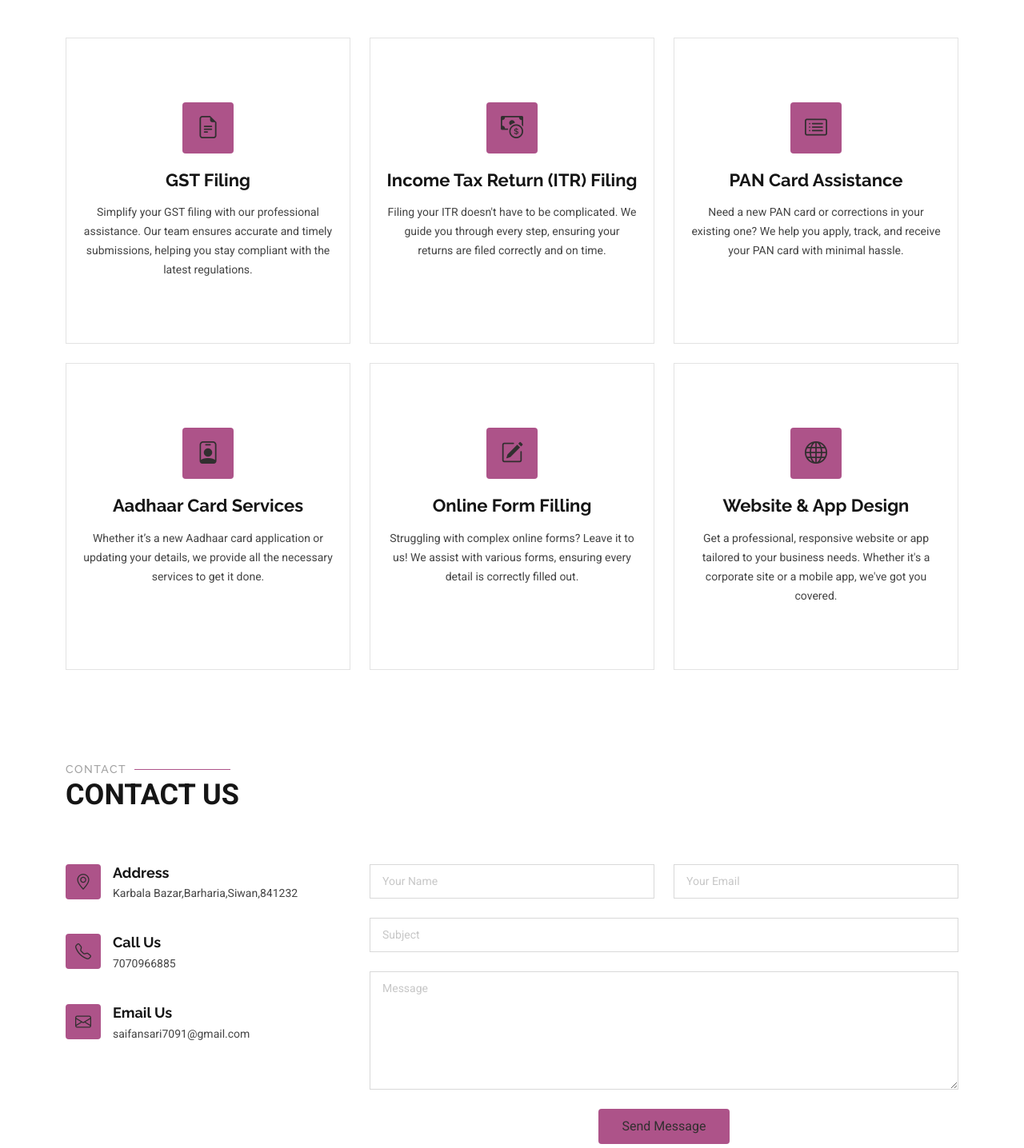
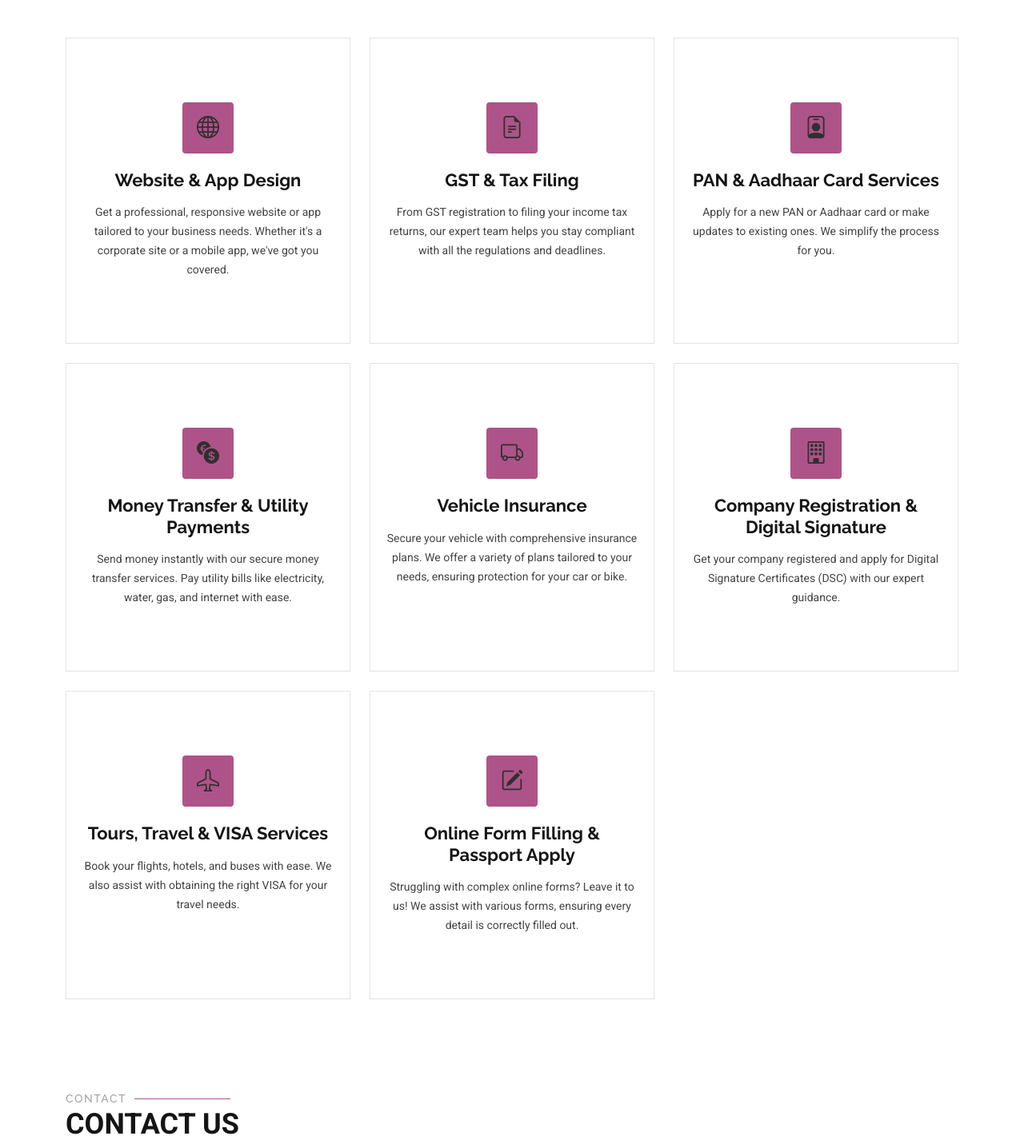
Before and after one commit to Saifullah-ansari/One-Stop, a plain HTML site: page index.html in a window 1280 px wide. Shown: the part 1420-2856 px from the top of the page at 80% size. Drawn offline with nearby package versions, Linux system fonts and the light colour scheme.

Commit message:
some changes

```diff
--- a/index.html
+++ b/index.html
@@ -179,67 +179,8 @@
 
         <div class="row gy-4">
 
+          <!-- Website & App Design -->
           <div class="col-lg-4 col-md-6" data-aos="fade-up" data-aos-delay="100">
-            <div class="service-item position-relative">
-              <div class="icon">
-                <i class="bi bi-file-earmark-text"></i>
-              </div>
-              <a href="service-details.html" class="stretched-link">
-                <h3>GST Filing</h3>
-              </a>
-              <p>Simplify your GST filing with our professional assistance. Our team ensures accurate and timely submissions, helping you stay compliant with the latest regulations.</p>
-            </div>
-          </div><!-- End Service Item -->
-
-          <div class="col-lg-4 col-md-6" data-aos="fade-up" data-aos-delay="200">
-            <div class="service-item position-relative">
-              <div class="icon">
-                <i class="bi bi-cash-coin"></i>
-              </div>
-              <a href="service-details.html" class="stretched-link">
-                <h3>Income Tax Return (ITR) Filing</h3>
-              </a>
-              <p>Filing your ITR doesn't have to be complicated. We guide you through every step, ensuring your returns are filed correctly and on time.</p>
-            </div>
-          </div><!-- End Service Item -->
-
-          <div class="col-lg-4 col-md-6" data-aos="fade-up" data-aos-delay="300">
-            <div class="service-item position-relative">
-              <div class="icon">
-                <i class="bi bi-card-list"></i>
-              </div>
-              <a href="service-details.html" class="stretched-link">
-                <h3>PAN Card Assistance</h3>
-              </a>
-              <p>Need a new PAN card or corrections in your existing one? We help you apply, track, and receive your PAN card with minimal hassle.</p>
-            </div>
-          </div><!-- End Service Item -->
-
-          <div class="col-lg-4 col-md-6" data-aos="fade-up" data-aos-delay="400">
-            <div class="service-item position-relative">
-              <div class="icon">
-                <i class="bi bi-person-badge"></i>
-              </div>
-              <a href="service-details.html" class="stretched-link">
-                <h3>Aadhaar Card Services</h3>
-              </a>
-              <p>Whether it’s a new Aadhaar card application or updating your details, we provide all the necessary services to get it done.</p>
-            </div>
-          </div><!-- End Service Item -->
-
-          <div class="col-lg-4 col-md-6" data-aos="fade-up" data-aos-delay="500">
-            <div class="service-item position-relative">
-              <div class="icon">
-                <i class="bi bi-pencil-square"></i>
-              </div>
-              <a href="service-details.html" class="stretched-link">
-                <h3>Online Form Filling</h3>
-              </a>
-              <p>Struggling with complex online forms? Leave it to us! We assist with various forms, ensuring every detail is correctly filled out.</p>
-            </div>
-          </div><!-- End Service Item -->
-
-          <div class="col-lg-4 col-md-6" data-aos="fade-up" data-aos-delay="600">
             <div class="service-item position-relative">
               <div class="icon">
                 <i class="bi bi-globe"></i>
@@ -251,11 +192,100 @@
             </div>
           </div><!-- End Service Item -->
 
+          <!-- GST & Tax Filing -->
+          <div class="col-lg-4 col-md-6" data-aos="fade-up" data-aos-delay="200">
+            <div class="service-item position-relative">
+              <div class="icon">
+                <i class="bi bi-file-earmark-text"></i>
+              </div>
+              <a href="service-details.html" class="stretched-link">
+                <h3>GST & Tax Filing</h3>
+              </a>
+              <p>From GST registration to filing your income tax returns, our expert team helps you stay compliant with all the regulations and deadlines.</p>
+            </div>
+          </div><!-- End Service Item -->
+
+          <!-- PAN & Aadhaar Card Assistance -->
+          <div class="col-lg-4 col-md-6" data-aos="fade-up" data-aos-delay="300">
+            <div class="service-item position-relative">
+              <div class="icon">
+                <i class="bi bi-person-badge"></i>
+              </div>
+              <a href="service-details.html" class="stretched-link">
+                <h3>PAN & Aadhaar Card Services</h3>
+              </a>
+              <p>Apply for a new PAN or Aadhaar card or make updates to existing ones. We simplify the process for you.</p>
+            </div>
+          </div><!-- End Service Item -->
+
+
+          <!-- Money Transfer & Utility Payments -->
+          <div class="col-lg-4 col-md-6" data-aos="fade-up" data-aos-delay="400">
+            <div class="service-item position-relative">
+              <div class="icon">
+                <i class="bi bi-currency-exchange"></i>
+              </div>
+              <a href="service-details.html" class="stretched-link">
+                <h3>Money Transfer & Utility Payments</h3>
+              </a>
+              <p>Send money instantly with our secure money transfer services. Pay utility bills like electricity, water, gas, and internet with ease.</p>
+            </div>
+          </div><!-- End Service Item -->
+          <div class="col-lg-4 col-md-6" data-aos="fade-up" data-aos-delay="400">
+            <div class="service-item position-relative">
+              <div class="icon">
+                <i class="bi bi-truck"></i>
+              </div>
+              <a href="service-details.html" class="stretched-link">
+                <h3>Vehicle Insurance</h3>
+              </a>
+              <p>Secure your vehicle with comprehensive insurance plans. We offer a variety of plans tailored to your needs, ensuring protection for your car or bike.</p>
+            </div>
+          </div><!-- End Ser
+
+          <!-- DSC & Company Registrations -->
+          <div class="col-lg-4 col-md-6" data-aos="fade-up" data-aos-delay="500">
+            <div class="service-item position-relative">
+              <div class="icon">
+                <i class="bi bi-building"></i>
+              </div>
+              <a href="service-details.html" class="stretched-link">
+                <h3>Company Registration & Digital Signature</h3>
+              </a>
+              <p>Get your company registered and apply for Digital Signature Certificates (DSC) with our expert guidance.</p>
+            </div>
+          </div><!-- End Service Item -->
+
+          <!-- Tours, Travel & VISA Services -->
+          <div class="col-lg-4 col-md-6" data-aos="fade-up" data-aos-delay="600">
+            <div class="service-item position-relative">
+              <div class="icon">
+                <i class="bi bi-airplane"></i>
+              </div>
+              <a href="service-details.html" class="stretched-link">
+                <h3>Tours, Travel & VISA Services</h3>
+              </a>
+              <p>Book your flights, hotels, and buses with ease. We also assist with obtaining the right VISA for your travel needs.</p>
+            </div>
+          </div><!-- End Service Item -->
+          <div class="col-lg-4 col-md-6" data-aos="fade-up" data-aos-delay="500">
+            <div class="service-item position-relative">
+              <div class="icon">
+                <i class="bi bi-pencil-square"></i>
+              </div>
+              <a href="service-details.html" class="stretched-link">
+                <h3>Online Form Filling & Passport Apply</h3>
+              </a>
+              <p>Struggling with complex online forms? Leave it to us! We assist with various forms, ensuring every detail is correctly filled out.</p>
+            </div>
+          </div><!-- End Service Item -->
+
         </div>
 
       </div>
 
     </section><!-- /Services Section -->
+
 
 
     <!-- Call To Action Section -->
```
